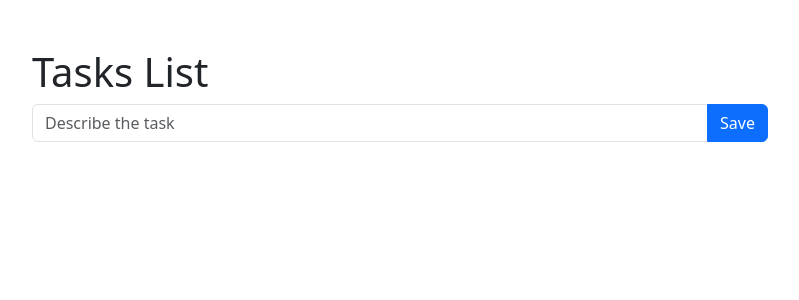
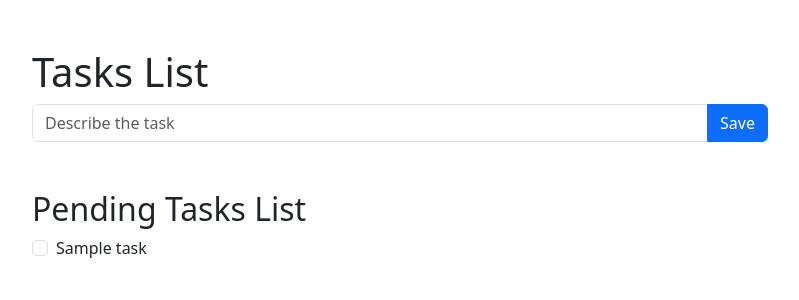
Before and after one commit to fonsecaRafael/TODO-List, a Django app: template todoapp/tasks/templates/tasks/home.html in a window 1280 px wide. Shown: the top 300 px of the page, without its empty margins (240-1039 px from the left). Run offline with Django 4.2, Linux system fonts and the light colour scheme; the template is opened without the code that fills it: values that come from a table or form of the project are taken from there, others are empty; tables that the repository leaves empty hold one stand-in row (values such as "Sample post").

Commit message:
Insert pending tasks list in home view. close #2

```diff
--- a/todoapp/tasks/templates/tasks/home.html
+++ b/todoapp/tasks/templates/tasks/home.html
@@ -22,6 +22,19 @@
                         <small class="form-text text-muted">{{form.name.errors}}</small>
 
                     </form>
+
+                    <h2 class="mt-5"> Pending Tasks List </h2>
+                    {% for task in pending_tasks %}
+                        <form action="">
+                            <div class="form-check">
+                                <input class="form-check-input" type="checkbox" value="" id="flexCheckDefault">
+                                <label class="form-check-label" for="flexCheckDefault">
+                                  {{task.name}}
+                                </label>
+                            </div>
+                        </form>
+                    {% endfor %}
+
                 </div>
             </div>
 
```
Also changed, not shown: todoapp/tasks/tests/test_tasks_get.py (+24 -1 lines), todoapp/tasks/views.py (+6 -3 lines).
